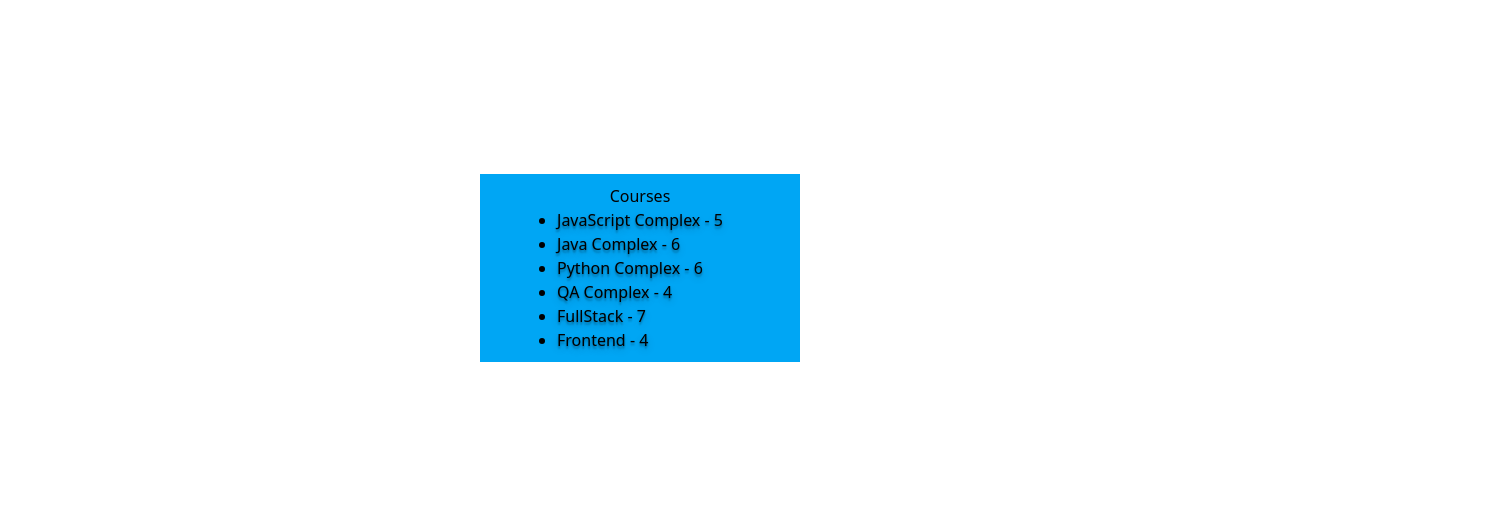
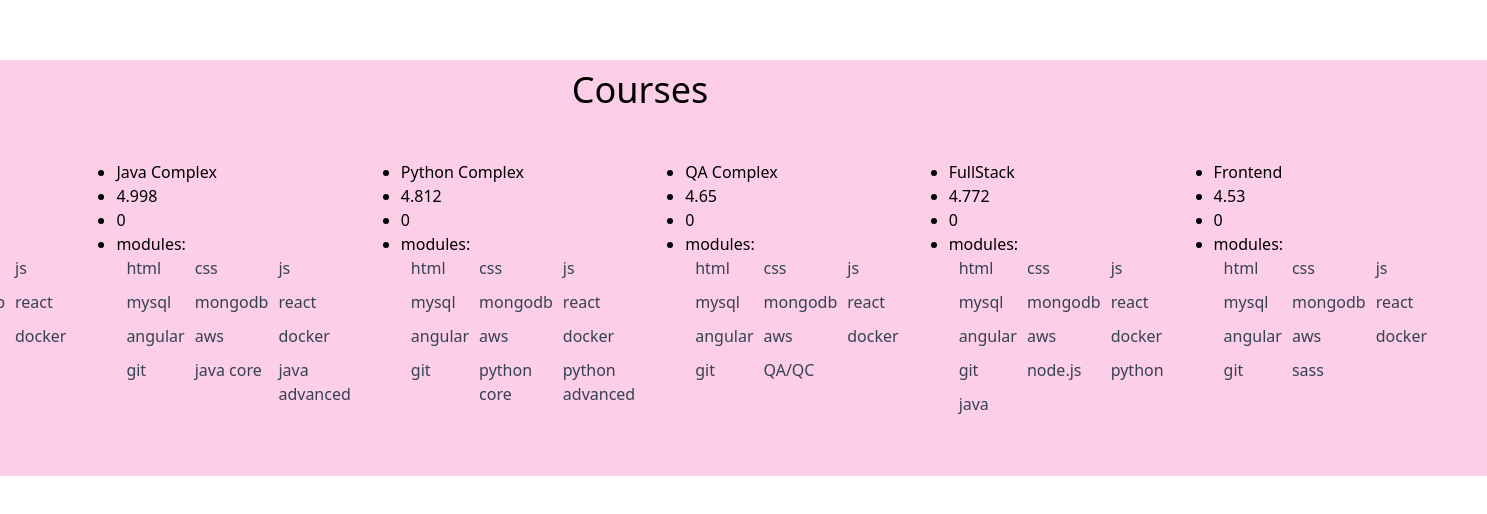
Before and after one commit to OLDmax007/module-react-vite, a React (Vite) app: page / in a window 1280 px wide. Shown: the part 132-646 px from the top of the page, 1487 px wide, since content can reach past the window. Built offline with nearby package versions, Linux system fonts and the light colour scheme.

Commit message:
#yiugR7&TF

```diff
--- a/src/App.tsx
+++ b/src/App.tsx
@@ -1,10 +1,10 @@
 import './App.css'
-import Courses from "./components/courses/Courses.tsx";
+import CoursesComponent from "./components/courses/CoursesComponent.tsx";
 
 function App() {
   return (
-      <main>
-        <Courses/>
+      <main className={'bg-pink-200'}>
+        <CoursesComponent/>
       </main>
   )
 }
--- a/src/components/courses/Course.tsx
+++ /dev/null
@@ -1,16 +0,0 @@
-import {FC} from "react";
-
-type CoursePropsType = {
-        title: string;
-        monthDuration: number;
-    }
-
-    const Course:FC<CoursePropsType> = (course) => {
-        return (
-            <li className={'text-left text-shadow-lg/20'}>
-                {course.title} - {course.monthDuration}
-            </li>
-        );
-    };
-
-    export default Course;
--- /dev/null
+++ b/src/components/courses/CourseComponent.tsx
@@ -0,0 +1,30 @@
+import {FC} from "react";
+import {ICourseModel} from "../../models/ICourseModel.ts";
+import CourseModulesComponent from "./CourseModulesComponent.tsx";
+
+type CoursePropsType = {
+    course: ICourseModel
+}
+
+const CourseComponent: FC<CoursePropsType> = ({course}) => {
+    return (
+
+        <ul className={'list-disc text-left'}>
+            <li>
+                {course.title}
+            </li>
+            <li>
+                {course.rating}
+            </li>
+            <li>
+                {course.price}
+            </li>
+            <li>
+                modules:
+                <CourseModulesComponent modules={course.modules}/>
+            </li>
+        </ul>
+    );
+};
+
+export default CourseComponent;
--- /dev/null
+++ b/src/components/courses/CourseModulesComponent.tsx
@@ -0,0 +1,14 @@
+import {FC} from "react";
+
+const CourseModulesComponent: FC<{ modules: string[] }> = ({modules}) => {
+    return (
+        <ul className={'modules-list'}>
+            {modules.map((mod: string) => (
+                <li className={'text-gray-700 dark:text-gray-400'}>{mod}</li>
+            ))
+            }
+        </ul>
+    );
+};
+
+export default CourseModulesComponent;
--- a/src/components/courses/Courses.tsx
+++ /dev/null
@@ -1,18 +0,0 @@
-import coursesAndDurationArray from "../../data/coursesData.ts";
-import Course from "./Course.tsx";
-import {ICourse} from "../../models/ICourse.ts";
-
-const Courses = () => {
-    return (
-        <div className={'aaa flex justify-center items-center flex-col bg-sky-500/100 w-[25vw]'}>
-            <span>Courses</span>
-            <ul className={'list-disc'}>
-                {coursesAndDurationArray.map((course: ICourse, index) => (
-                    <Course key={index} title={course.title} monthDuration={course.monthDuration}/>
-                ))}
-            </ul>
-        </div>
-    );
-};
-
-export default Courses;
--- /dev/null
+++ b/src/components/courses/CoursesComponent.tsx
@@ -0,0 +1,18 @@
+import courses from "../../data/coursesData.ts";
+import CourseComponent from "./CourseComponent.tsx";
+import {ICourseModel} from "../../models/ICourseModel.ts";
+
+const CoursesComponent = () => {
+    return (
+        <>
+            <h1 className={'courses-title text-4xl text-black'}>Courses</h1>
+            <div className={'flex'}>
+                {courses.map((course: ICourseModel, index) => (
+                    <CourseComponent key={index} course={course}/>
+                ))}
+            </div>
+        </>
+    );
+};
+
+export default CoursesComponent;
--- a/src/data/coursesData.ts
+++ b/src/data/coursesData.ts
@@ -1,11 +1,58 @@
-import {ICourse} from "../models/ICourse.ts";
+import {ICourseModel} from "../models/ICourseModel.ts";
 
-const coursesAndDurationArray:ICourse[] = [
-    {title: 'JavaScript Complex', monthDuration: 5},
-    {title: 'Java Complex', monthDuration: 6},
-    {title: 'Python Complex', monthDuration: 6},
-    {title: 'QA Complex', monthDuration: 4},
-    {title: 'FullStack', monthDuration: 7},
-    {title: 'Frontend', monthDuration: 4}
-];
-export default coursesAndDurationArray
+const courses: ICourseModel[] = [{
+    title: 'JavaScript Complex',
+    monthDuration: 5,
+    hourDuration: 909,
+    modules: ['html', 'css', 'js', 'mysql', 'mongodb', 'react', 'angular', 'aws', 'docker', 'git', 'node.js'],
+    logo: '',
+    price: 0,
+    rating: 5,
+    avgResult: 99
+}, {
+    title: 'Java Complex',
+    monthDuration: 6,
+    hourDuration: 909,
+    modules: ['html', 'css', 'js', 'mysql', 'mongodb', 'react', 'angular', 'aws', 'docker', 'git', 'java core', 'java advanced'],
+    logo: '',
+    price: 0,
+    rating: 4.998,
+    avgResult: 97
+}, {
+    title: 'Python Complex',
+    monthDuration: 6,
+    hourDuration: 909,
+    modules: ['html', 'css', 'js', 'mysql', 'mongodb', 'react', 'angular', 'aws', 'docker', 'git', 'python core', 'python advanced'],
+    logo: '',
+    price: 0,
+    rating: 4.812,
+    avgResult: 98
+}, {
+    title: 'QA Complex',
+    monthDuration: 4,
+    hourDuration: 909,
+    modules: ['html', 'css', 'js', 'mysql', 'mongodb', 'react', 'angular', 'aws', 'docker', 'git', 'QA/QC'],
+    logo: '',
+    price: 0,
+    rating: 4.65,
+    avgResult: 97
+}, {
+    title: 'FullStack',
+    monthDuration: 7,
+    hourDuration: 909,
+    modules: ['html', 'css', 'js', 'mysql', 'mongodb', 'react', 'angular', 'aws', 'docker', 'git', 'node.js', 'python', 'java'],
+    logo: '',
+    price: 0,
+    rating: 4.772,
+    avgResult: 100
+}, {
+    title: 'Frontend',
+    monthDuration: 4,
+    hourDuration: 909,
+    modules: ['html', 'css', 'js', 'mysql', 'mongodb', 'react', 'angular', 'aws', 'docker', 'git', 'sass'],
+    logo: '',
+    price: 0,
+    rating: 4.53,
+    avgResult: 90
+}];
+export default courses
--- a/src/index.css
+++ b/src/index.css
@@ -13,6 +13,20 @@
     align-items: center;
 }
 
-.aaa {
+.modules-list {
+    margin-left: 10px;
+    display: grid;
+    grid-template-columns: repeat(3, auto);
+    grid-template-rows: repeat(4, auto);
+    gap: 10px;
+}
+
+
+main {
     padding: 10px;
 }
+
+main > div {
+    padding: 50px;
+    gap: 50px;
+}
--- a/src/models/ICourse.ts
+++ /dev/null
@@ -1,4 +0,0 @@
-export interface ICourse {
-	title: string;
-	monthDuration: number;
-}
--- /dev/null
+++ b/src/models/ICourseModel.ts
@@ -0,0 +1,10 @@
+export interface ICourseModel {
+	title: string;
+	monthDuration: number;
+	hourDuration: number;
+	modules: string[];
+	logo: string;
+	price: number;
+	rating: number;
+	avgResult: number;
+}
```
